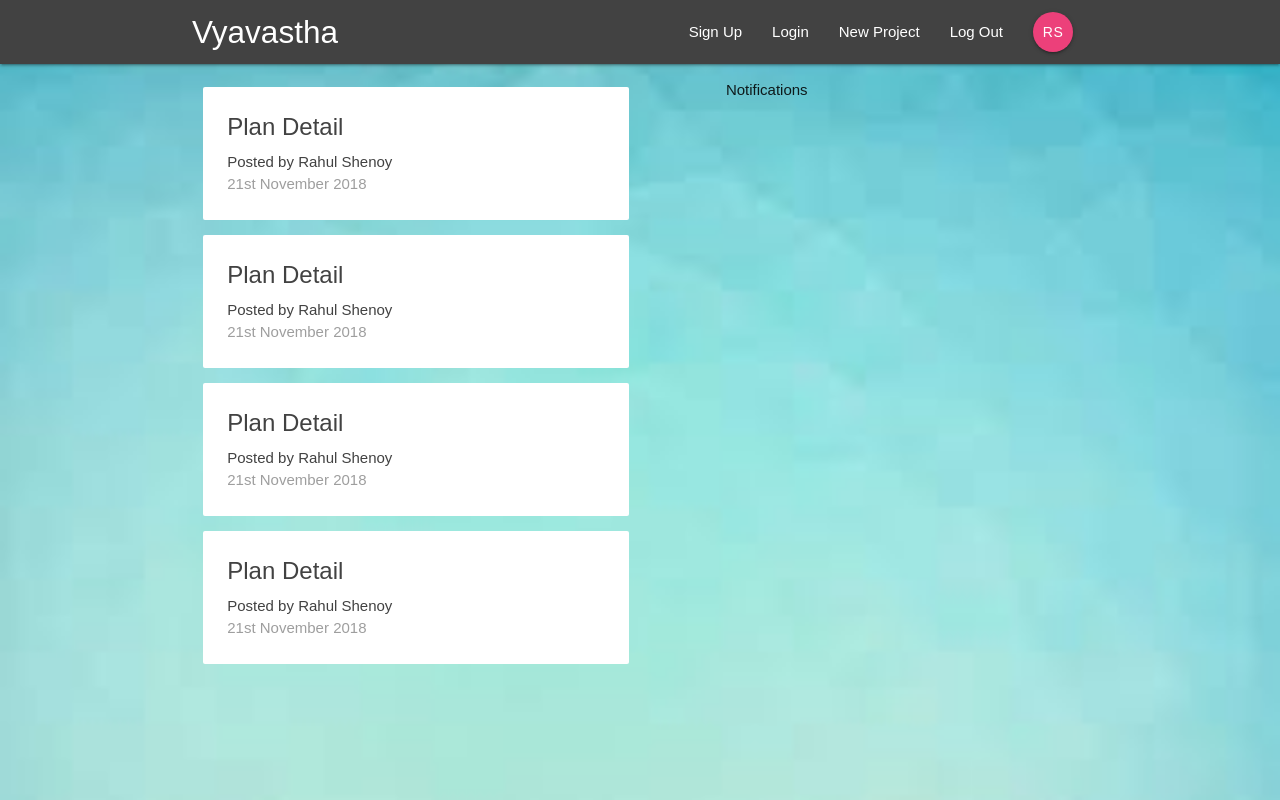
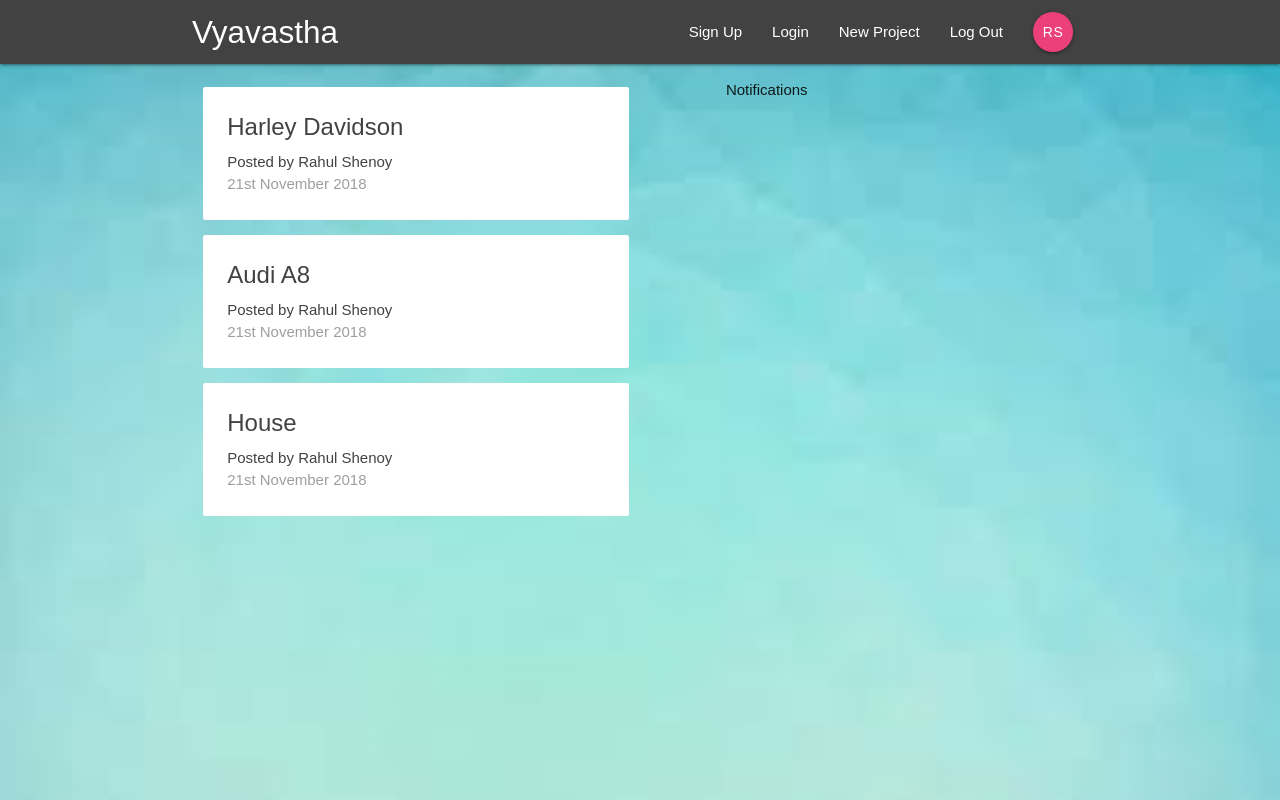
Before and after one commit to shenoyrahul444/pm-app-react, a React (Create React App) app: page / in a window 1280 px wide. Built offline with nearby package versions, Linux system fonts and the light colour scheme.

Commit message:
Setting up reducers and accessing store data across components

```diff
--- a/src/components/dashboard/Dashboard.js
+++ b/src/components/dashboard/Dashboard.js
@@ -1,9 +1,16 @@
 import React , {Component} from 'react';
 import Notifications from './Notifications';
 import PlanList from '../plans/PlanList';
+import {connect} from 'react-redux';
 
-export default class Dashboard extends Component {
+
+class Dashboard extends Component {
+
     render(){
+
+        // console.log(this.props)
+        const { plans } = this.props;
+
 
     return (
         <div className="dashboard container">
@@ -11,7 +18,7 @@ export default class Dashboard extends Component {
 
                 <div className="col s12 m6">
 
-                    <PlanList />
+                    <PlanList plans = {plans} />
 
                 </div>
 
@@ -26,3 +33,14 @@ export default class Dashboard extends Component {
 
     )}
 };
+
+const mapStateToProps = (state) => {
+    console.log(state);
+    return (
+        {
+            plans : state.plan.plans
+        }
+    )
+}
+
+export default connect(mapStateToProps)(Dashboard);
--- a/src/components/plans/PlanList.js
+++ b/src/components/plans/PlanList.js
@@ -1,13 +1,23 @@
 import React from 'react';
 import PlanSummary from './PlanSummary';
 
-const PlanList = () => {
+const PlanList = ({plans}) => {
+
+    // const { plans } = this.props;
+
+
     return (
         <div className="project-list section">
-            <PlanSummary />
-            <PlanSummary />
-            <PlanSummary />
-            <PlanSummary />
+            {
+                plans && plans.map(plan => {
+                    return (
+                        <PlanSummary plan={plan} key={plan.id} />
+                        )
+                    }
+                )
+            }
+
+
 
         </div>
     )
--- a/src/components/plans/PlanSummary.js
+++ b/src/components/plans/PlanSummary.js
@@ -1,12 +1,12 @@
 import React from 'react';
 
-const PlanSummary = () => {
+const PlanSummary = ({plan}) => {
 
     return (
         <div className="card z-depth-0 project-summary">
                 <div className="card-content grey-text text-darken-3">
                     <span className="card-title">
-                        Plan Detail
+                        {plan.title}
                     </span>
                     <p>Posted by Rahul Shenoy</p>
                     <p className="grey-text">21st November 2018</p>
--- a/src/store/reducers/authReducer.js
+++ b/src/store/reducers/authReducer.js
@@ -0,0 +1,8 @@
+const initState = {
+
+}
+const authReducer = (state = initState,action) => {
+    return state
+}
+
+export default authReducer;
--- a/src/store/reducers/planReducer.js
+++ b/src/store/reducers/planReducer.js
@@ -1,5 +1,9 @@
 const initState = {
-
+    plans : [
+        {id:'1',title:'Harley Davidson',content: 'Buying a Harley Davidson IronRod 883'},
+        {id:'2',title:'Audi A8',content: 'Sleek car with amazing style'},
+        {id:'3',title:'House',content: 'Buying an apartment in the US'}
+    ]
 }
 const planReducer = (state = initState,action) => {
     return state
```
